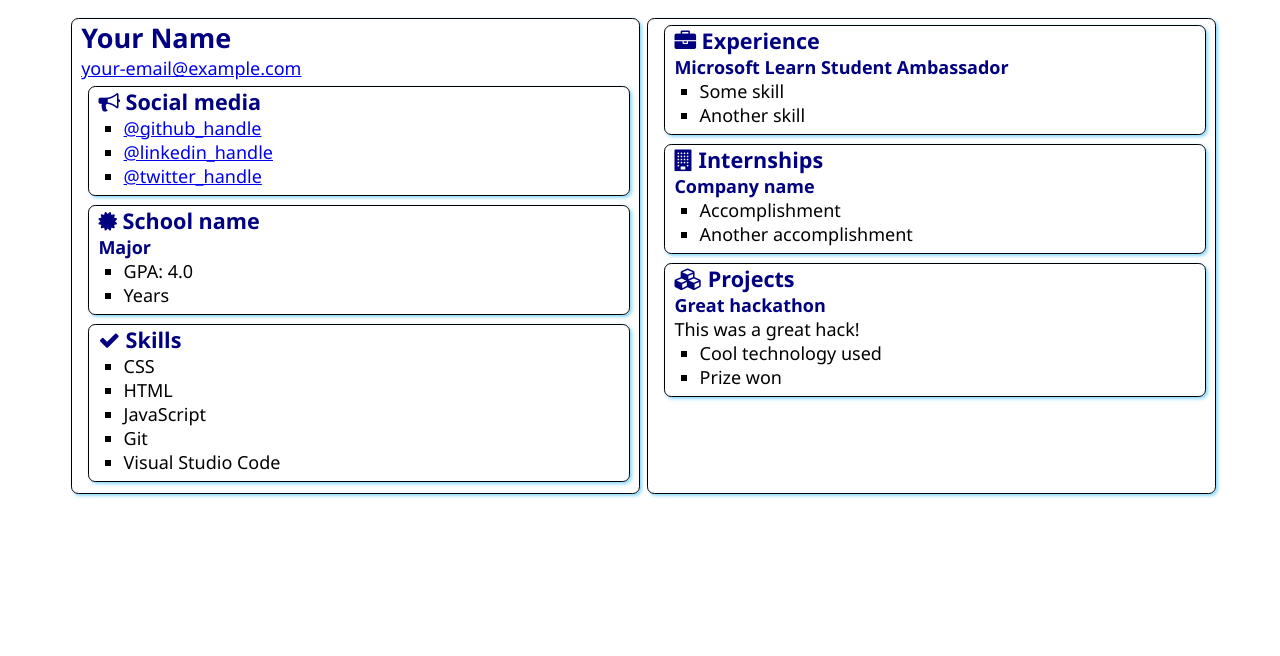
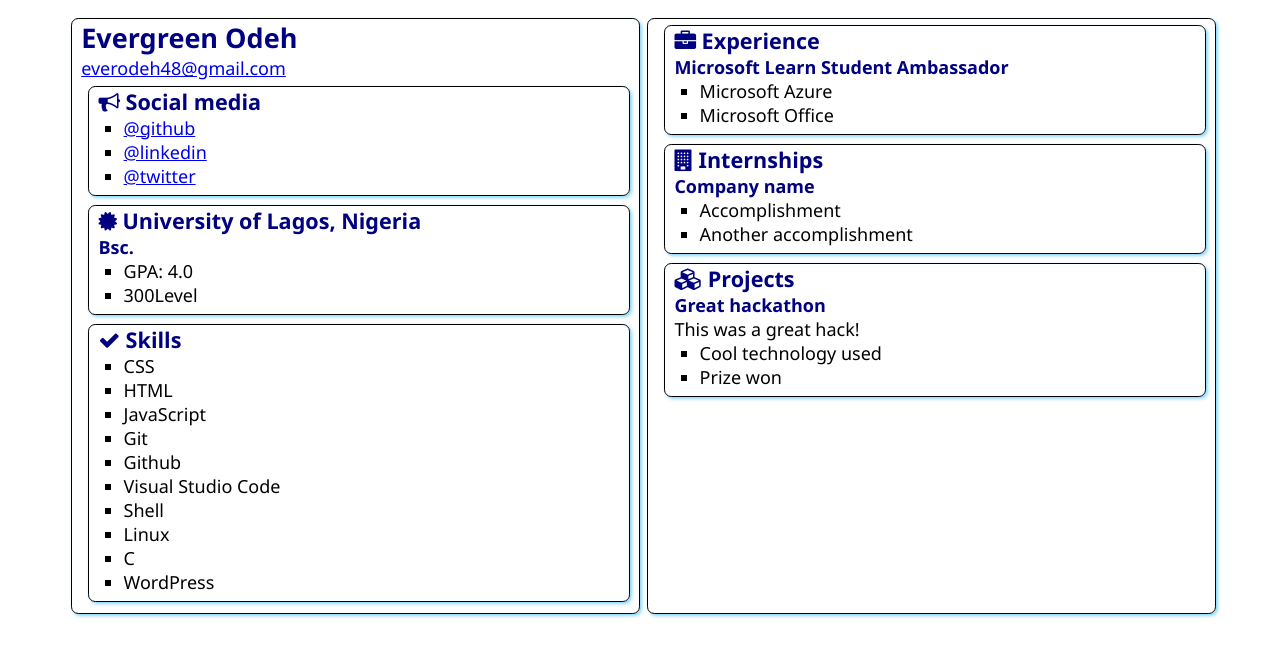
Before and after one commit to GreenyNg/SATechnicalOnboarding, a plain HTML site: page src/index.html in a window 1280 px wide. Drawn offline with Linux system fonts and the light colour scheme.

Commit message:
Updated bio
I added my name and socials

```diff
--- a/src/index.html
+++ b/src/index.html
@@ -12,8 +12,8 @@
 <body>
     <main>
         <article class="box">
-            <h1>Your Name</h1>
-            <div><a href="mailto:your.email@example.com">your-email@example.com</a></div>
+            <h1>Evergreen Odeh</h1>
+            <div><a href="mailto:everodeh48@gmail.com">everodeh48@gmail.com</a></div>
 
             <section class="box">
                 <h2>
@@ -21,9 +21,9 @@
                     Social media
                 </h2>
                 <ul>
-                    <li><a href="https://github.com/<handle>">@github_handle</a></li>
-                    <li><a href="https://linkedin.com/in/<handle>">@linkedin_handle</a></li>
-                    <li><a href="https://twitter.com/<handle>">@twitter_handle</a></li>
+                    <li><a href="https://github.com/GreenyNg">@github</a></li>
+                    <li><a href="https://linkedin.com/in/evergreenodeh">@linkedin</a></li>
+                    <li><a href="https://twitter.com/graphicalgreeny">@twitter</a></li>
                 </ul>
             </section>
 
@@ -31,12 +31,12 @@
                 <div class="education">
                     <h2>
                         <i class="fa fa-certificate" aria-hidden="true"></i>
-                        School name
+                        University of Lagos, Nigeria
                     </h2>
-                    <h3>Major</h3>
+                    <h3>Bsc.</h3>
                     <ul>
                         <li>GPA: 4.0</li>
-                        <li>Years</li>
+                        <li>300Level</li>
                     </ul>
                 </div>
             </section>
@@ -51,7 +51,12 @@
                     <li>HTML</li>
                     <li>JavaScript</li>
                     <li>Git</li>
+                    <li>Github</li>
                     <li>Visual Studio Code</li>
+                    <li>Shell</li>
+                    <li>Linux</li>
+                    <li>C</li>
+                    <li>WordPress</li>
                 </ul>
             </section>
         </article>
@@ -63,8 +68,8 @@
                 </h2>
                 <h3>Microsoft Learn Student Ambassador</h3>
                 <ul>
-                    <li>Some skill</li>
-                    <li>Another skill</li>
+                    <li>Microsoft Azure</li>
+                    <li>Microsoft Office</li>
                 </ul>
             </section>
             <section class="box">
```
